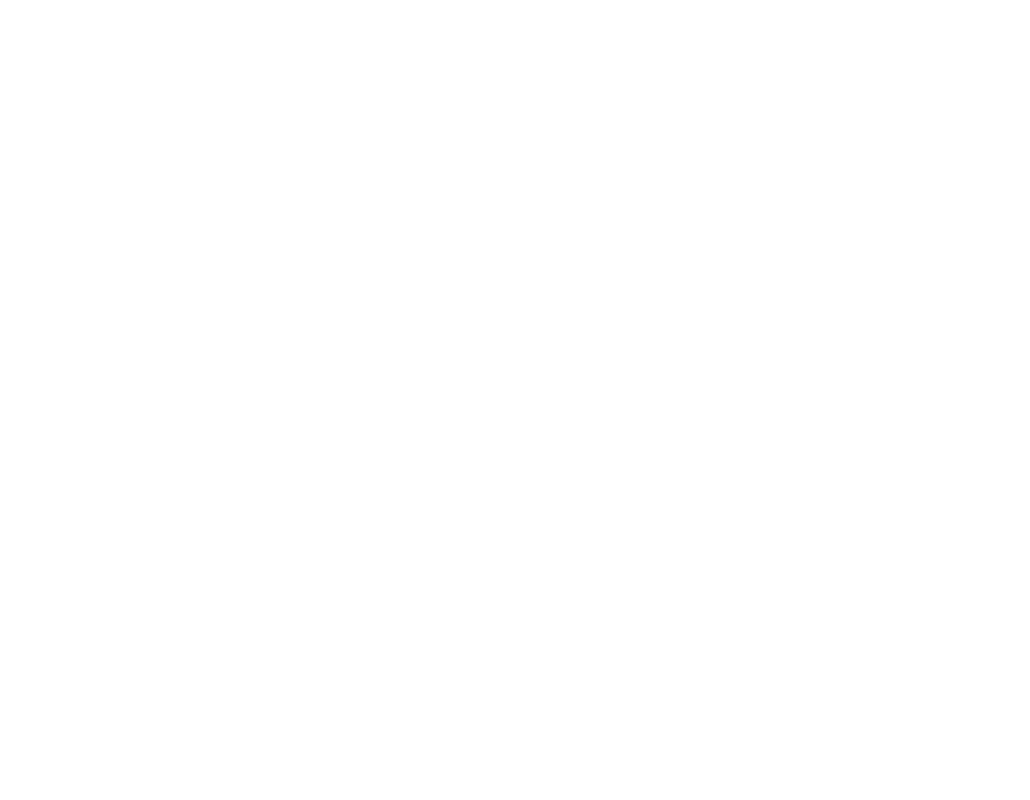
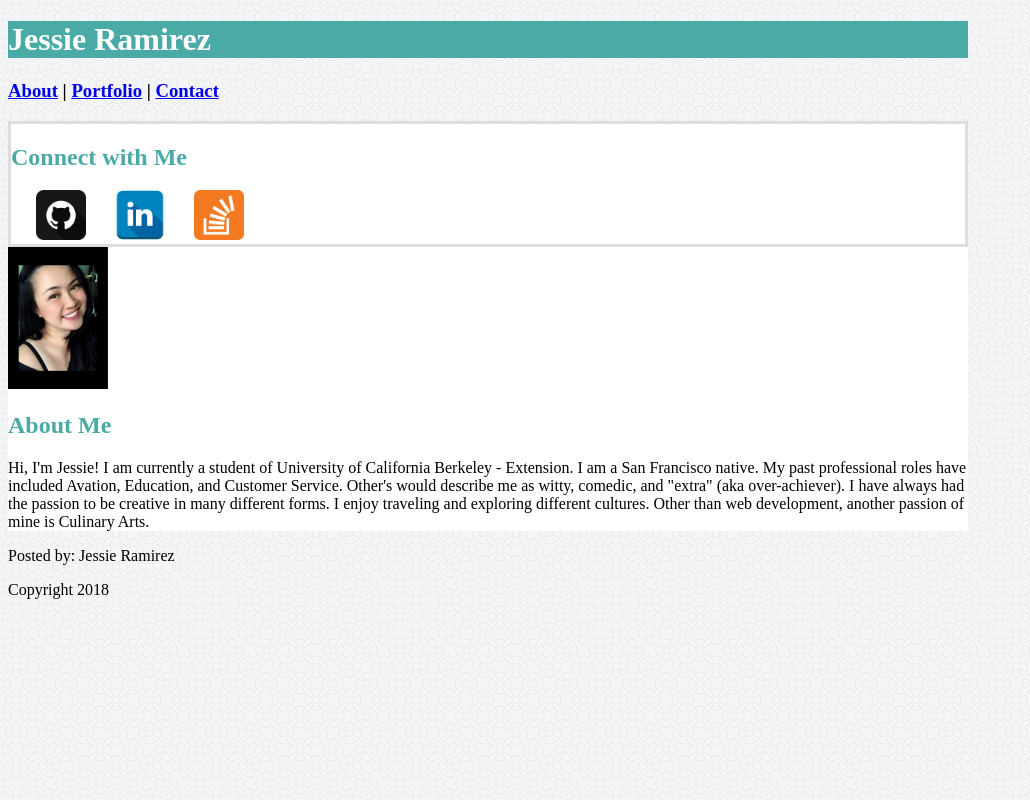
Before and after one commit to jbong0/Basic-Portfolio, a plain HTML site: page index.html in a window 1280 px wide. Shown: the whole page, without its empty margins (0-1030 px from the left). Drawn offline with Linux system fonts and the light colour scheme; files whose address does not match are found by name.

Commit message:
HTML Validated and Updated css properties

```diff
--- a/css/reset.css
+++ b/css/reset.css
@@ -0,0 +1,48 @@
+/* http://meyerweb.com/eric/tools/css/reset/
+   v2.0 | 20110126
+   License: none (public domain)
+*/
+
+html, body, div, span, applet, object, iframe,
+h1, h2, h3, h4, h5, h6, p, blockquote, pre,
+a, abbr, acronym, address, big, cite, code,
+del, dfn, em, img, ins, kbd, q, s, samp,
+small, strike, strong, sub, sup, tt, var,
+b, u, i, center,
+dl, dt, dd, ol, ul, li,
+fieldset, form, label, legend,
+table, caption, tbody, tfoot, thead, tr, th, td,
+article, aside, canvas, details, embed,
+figure, figcaption, footer, header, hgroup,
+menu, nav, output, ruby, section, summary,
+time, mark, audio, video {
+	margin: 0;
+	padding: 0;
+	border: 0;
+	font-size: 100%;
+	font: inherit;
+	vertical-align: baseline;
+}
+/* HTML5 display-role reset for older browsers */
+article, aside, details, figcaption, figure,
+footer, header, hgroup, menu, nav, section {
+	display: block;
+}
+body {
+	line-height: 1;
+}
+ol, ul {
+	list-style: none;
+}
+blockquote, q {
+	quotes: none;
+}
+blockquote:before, blockquote:after,
+q:before, q:after {
+	content: '';
+	content: none;
+}
+table {
+	border-collapse: collapse;
+	border-spacing: 0;
+}
--- a/css/style.css
+++ b/css/style.css
@@ -0,0 +1,35 @@
+body{
+  background-image: url(circles-light.png);
+  background-color: #ffffff;
+  width: 960px;
+}
+
+h1{
+  background-color: #4aaaa5;
+  color: white;
+}
+
+h2{
+  background-color: white;
+  color: #4aaaa5;
+
+}
+
+#main-bio{
+  background-color: #ffffff;
+}
+
+.social-media{
+    width: 50px;
+    margin-left: 25px;
+}
+
+#sidebar{
+  background-color: #ffffff;
+  border-color: #dddddd;
+  border-style: solid;
+}
+
+#bio-image{
+  width: 100px;
+}
--- a/index.html
+++ b/index.html
@@ -1,15 +1,48 @@
+<!-- Activity 1: Basic HTML Bio -->
 <!DOCTYPE html>
-<html lang="en">
+<html lang="en-us">
+
+<!-- Unseen Content -->
 <head>
-    <meta charset="UTF-8">
-    <meta name="viewport" content="width=device-width, initial-scale=1.0">
-    <meta http-equiv="X-UA-Compatible" content="ie=edge">
-    <title>Document</title>
+  <meta charset="UTF-8">
+  <title>Assignment #1</title>
+  <link rel="stylesheet" type="text/css" href="css/style.css">
 </head>
+
+
+<!-- Site Header -->
 <body>
+  <h1 id="main-header">Jessie Ramirez</h1>
+
+<!-- Navigation Bar -->
+<section id="navbar">
+ <h3><a href="#">About</a> | <a href="#">Portfolio</a> | <a href="#">Contact</a></h3>
+</section>
+
+
+<!-- Side Bar -->
+<section id="sidebar">
+    <h2>Connect with Me</h2>
+    <a href="#"><img class="social-media" src="/Users/jessiebonr/Basic-Portfolio/images/githublogo.png" alt="Git Hub Logo"></a>
+    <a href="#"><img class="social-media" src="/Users/jessiebonr/Basic-Portfolio/images/linkedinlogo.png" alt="Linked In Logo"></a>
+    <a href="#"><img class="social-media" src="/Users/jessiebonr/Basic-Portfolio/images/overflowlogo.png" alt ="Stack Overflow Logo"></a>
+</section>
+
+<!-- Section 1: Bio -->
+<section id="main-bio">
+  <img id="bio-image" src="images/jbongo.jpg" alt="Photo of Jessie Ramirez" class="images">
+  <h2>About Me</h2>
+    <p> Hi, I'm Jessie! I am currently a student of University of California Berkeley - Extension. I am a San Francisco native.
+    My past professional roles have included Avation, Education, and Customer Service. Other's would describe me as witty, comedic, and "extra" (aka over-achiever).    I have always had the passion to be creative in many different forms. I enjoy traveling and exploring different cultures. Other than web
+    development, another passion of mine is Culinary Arts. </p>
+  </section>
+
+<!-- Footer  -->
+<footer>
+  <p>Posted by: Jessie Ramirez</p>
+  <p>Copyright 2018</p>
+</footer>
+
 
 </body>
-<footer>
-
-</footer>
 </html>
```
Also changed, not shown: portfolio.html (+4 -0 lines), css/circles-light.png (added), 3 other files.
